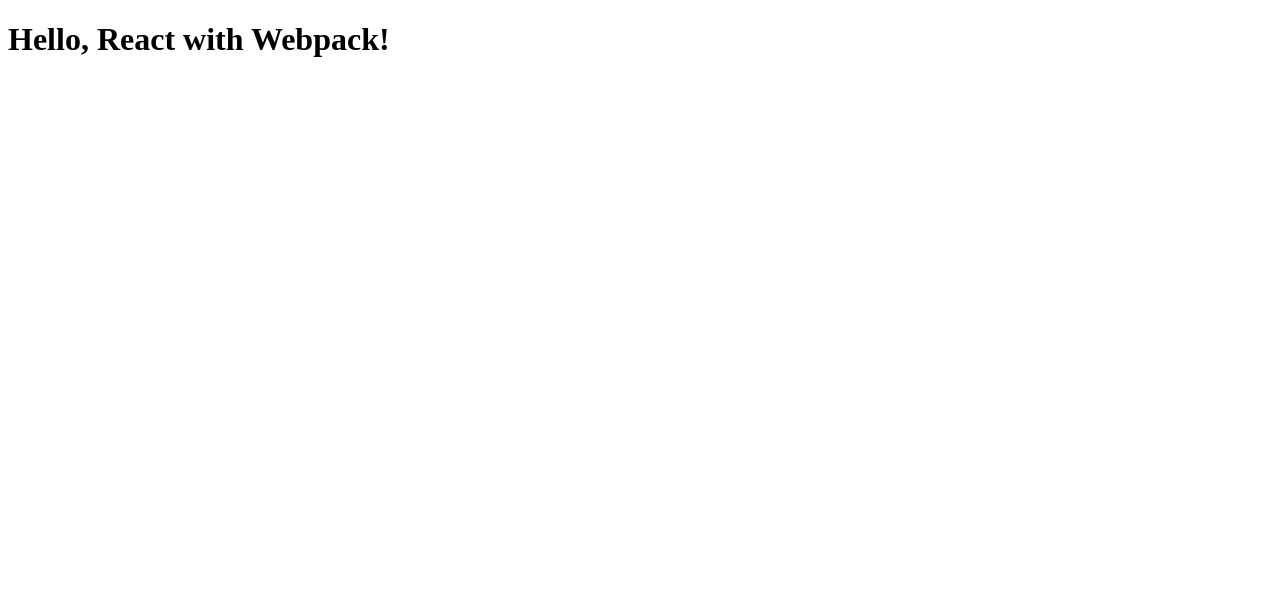
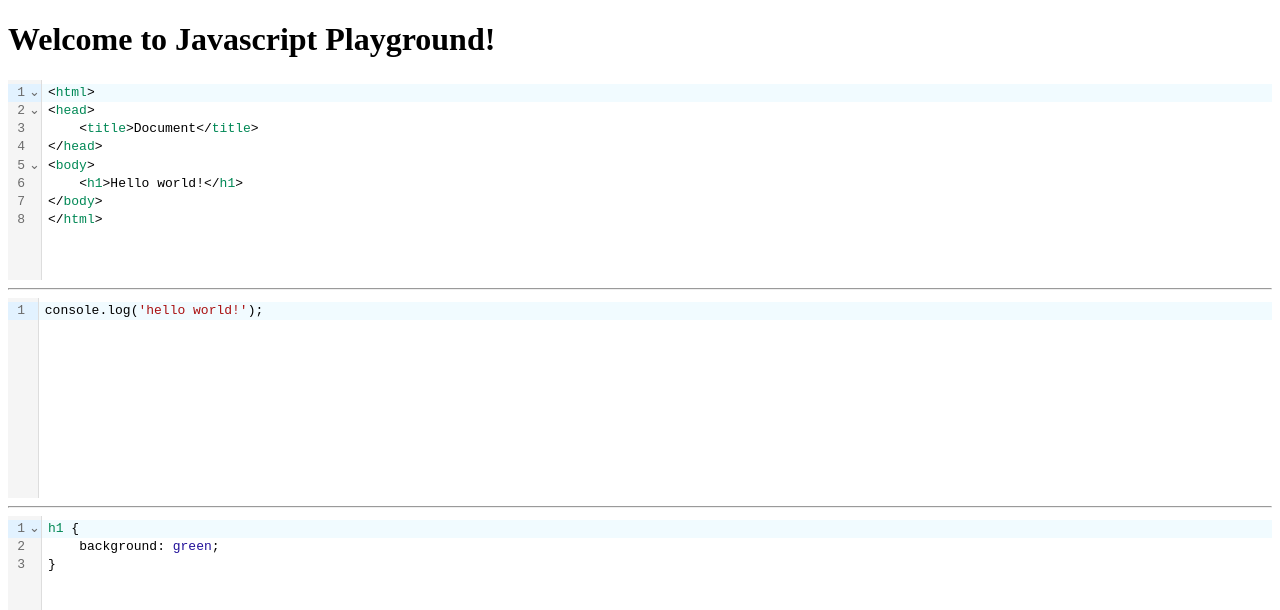
Before and after one commit to abednego-s/javascript-playground, a React app: page / in a window 1280 px wide. Shown: the top 610 px of the page. Built offline with nearby package versions, Linux system fonts and the light colour scheme.

Commit message:
setting up codemirror

```diff
--- a/package.json
+++ b/package.json
@@ -12,6 +12,10 @@
   "author": "",
   "license": "ISC",
   "dependencies": {
+    "@codemirror/lang-css": "^6.2.1",
+    "@codemirror/lang-html": "^6.4.9",
+    "@codemirror/lang-javascript": "^6.2.2",
+    "@uiw/react-codemirror": "^4.23.0",
     "body-parser": "^1.20.2",
     "express": "^4.19.2",
     "react": "^18.3.1",
--- a/src/App.js
+++ b/src/App.js
@@ -1,9 +1,37 @@
-import React from 'react';
+import React, { useState } from 'react';
+import { html as LangHtml } from '@codemirror/lang-html';
+import { javascript as LangJavascript } from '@codemirror/lang-javascript';
+import { css as LangCss } from '@codemirror/lang-css';
+import TextEditor from './TextEditor';
 
-const App = () => {
+function App() {
+  const [html, setHtml] = useState(`<html>\n<head>\n\t<title>Document</title>\n</head>\n<body>\n\t<h1>Hello world!</h1>\n</body>\n</html>`)
+  const [js, setJs] = useState(`console.log('hello world!');`)
+  const [css, setCss] = useState(`h1 {\n\tbackground: green; \n}`)
+
   return (
     <div>
-      <h1>Hello, React with Webpack!</h1>
+      <h1>Welcome to Javascript Playground!</h1>
+      <TextEditor
+        value={html}
+        onChange={(value) => setHtml(value)}
+        extensions={[LangHtml()]}
+        height="200px"
+      />
+      <hr />
+      <TextEditor
+        value={js}
+        onChange={(value) => setJs(value)}
+        extensions={[LangJavascript()]}
+        height="200px"
+      />
+      <hr />
+      <TextEditor
+        value={css}
+        onChange={(value) => setCss(value)}
+        extensions={[LangCss()]}
+        height="200px"
+      />
     </div>
   );
 };
--- /dev/null
+++ b/src/TextEditor.js
@@ -0,0 +1,13 @@
+import React from 'react';
+import CodeMirror from '@uiw/react-codemirror';
+
+function TextEditor({ height, extensions, value, onChange }) {
+  return <CodeMirror
+    value={value}
+    height={height}
+    extensions={extensions}
+    onChange={onChange}
+  />;
+}
+
+export default TextEditor;
```
Also changed, not shown: 1 other file (tests, documents, lock files or other folders).
